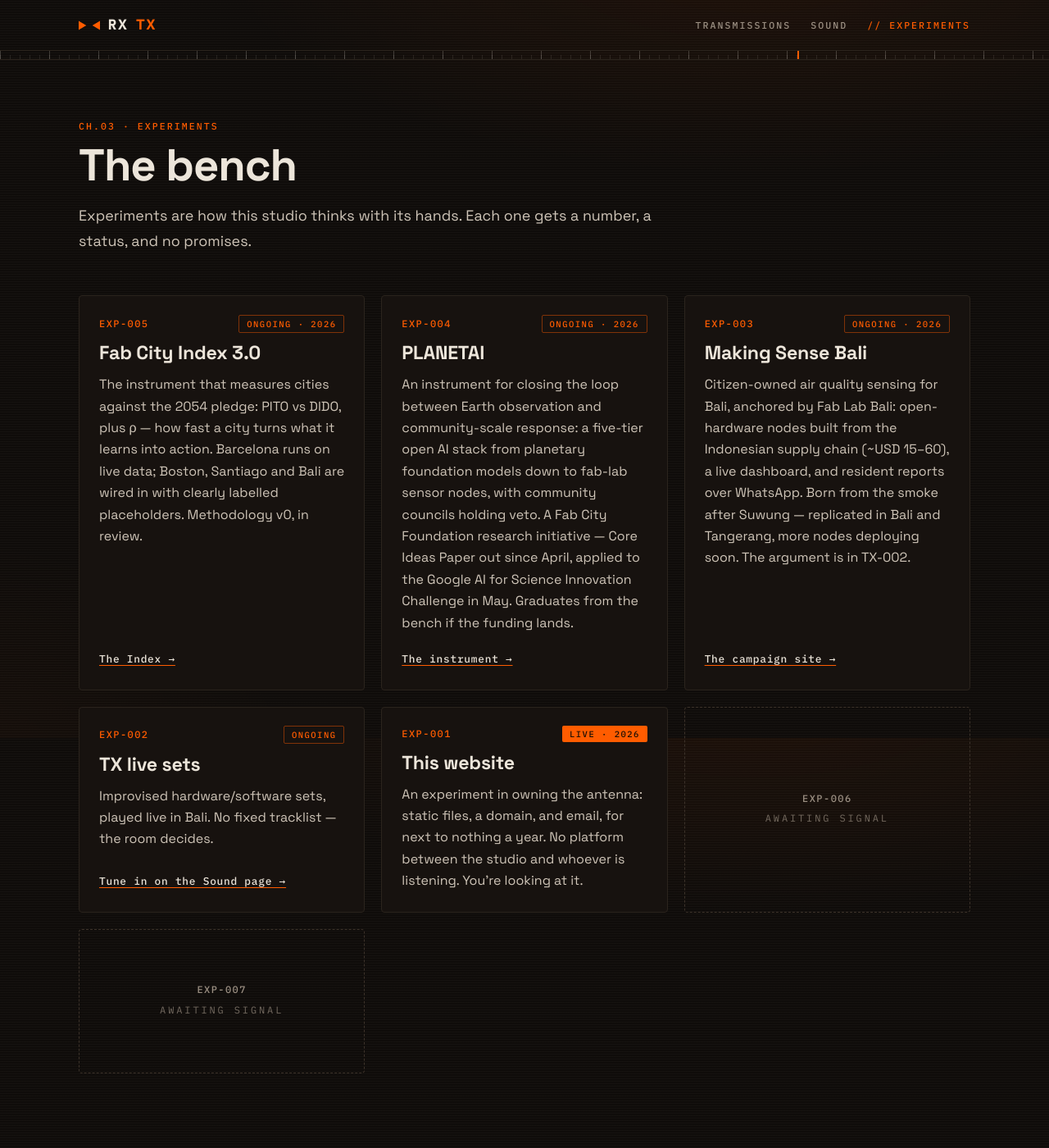
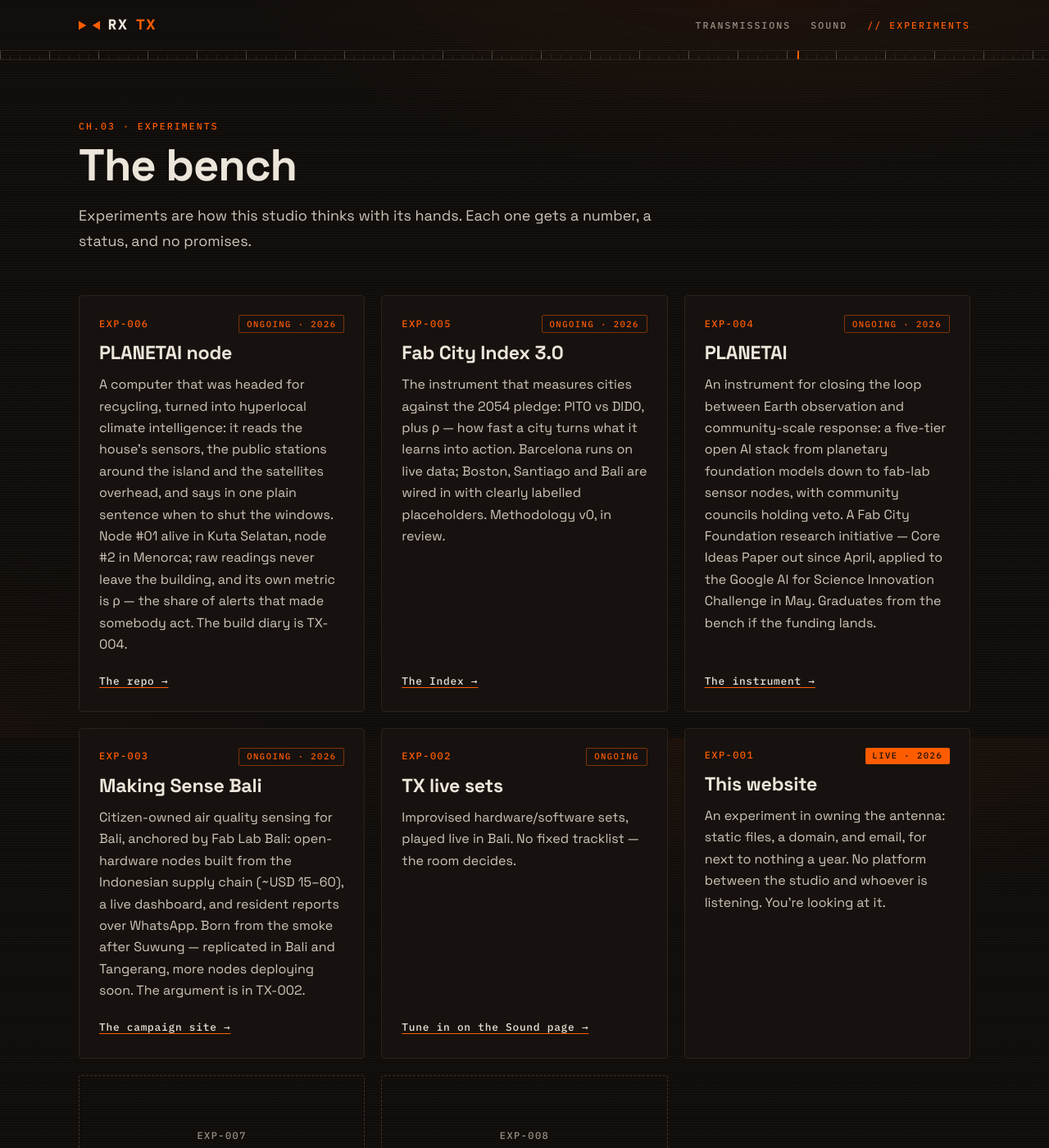
Before and after one commit to tomasdiez/rxtx.space, a Jekyll site: the page built from experiments.html, in a window 1280 px wide and 1400 px high. Shown: the whole window at 82% size. Built offline with Jekyll 4.4.1, drawn with Linux system fonts in a browser that asks for light colours.

Commit message:
Add EXP-006: PLANETAI node

```diff
--- a/_data/experiments.yml
+++ b/_data/experiments.yml
@@ -8,6 +8,15 @@
 #   year         optional, e.g. "2026"
 #   description  one to three sentences
 #   link         optional: url (internal starts with /, external with https://) + label
+
+- id: "EXP-006"
+  title: "PLANETAI node"
+  status: "ongoing"
+  year: "2026"
+  description: "A computer that was headed for recycling, turned into hyperlocal climate intelligence: it reads the house's sensors, the public stations around the island and the satellites overhead, and says in one plain sentence when to shut the windows. Node #01 alive in Kuta Selatan, node #2 in Menorca; raw readings never leave the building, and its own metric is ρ — the share of alerts that made somebody act. The build diary is TX-004."
+  link:
+    url: "https://github.com/tomasdiez/planetai-node"
+    label: "The repo"
 
 - id: "EXP-005"
   title: "Fab City Index 3.0"
```
